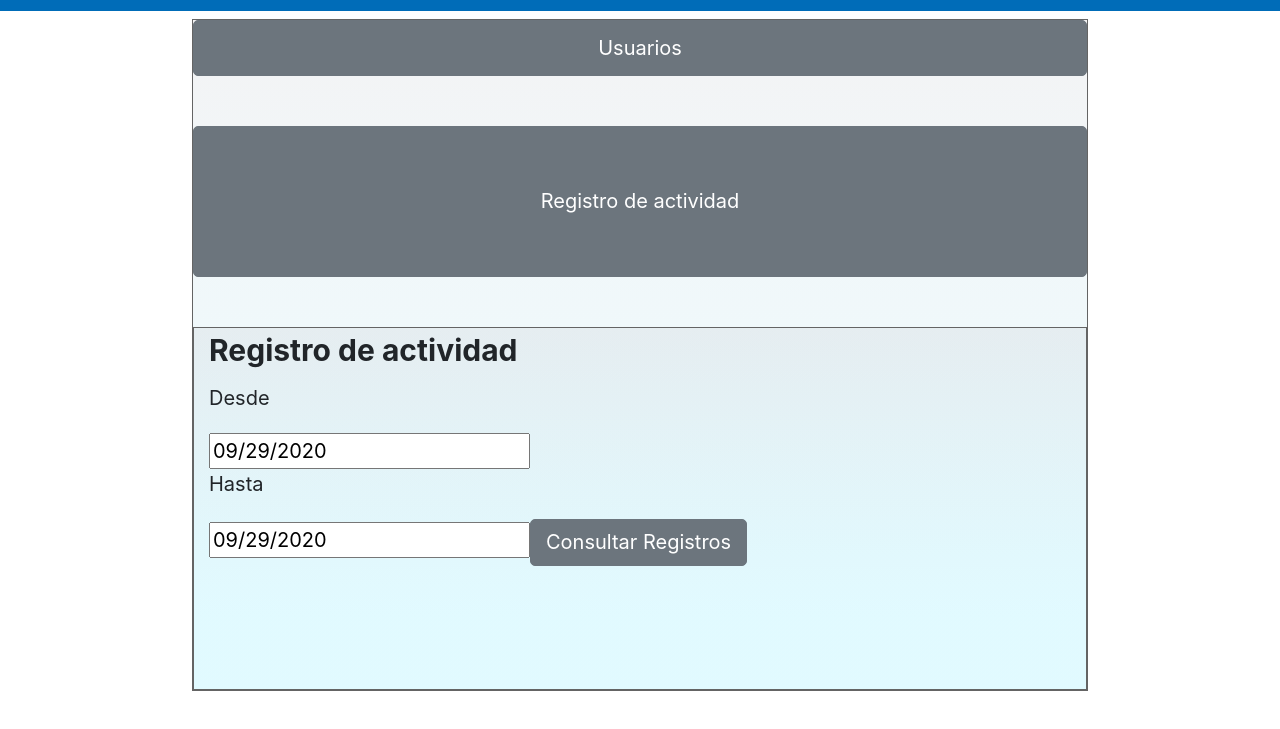
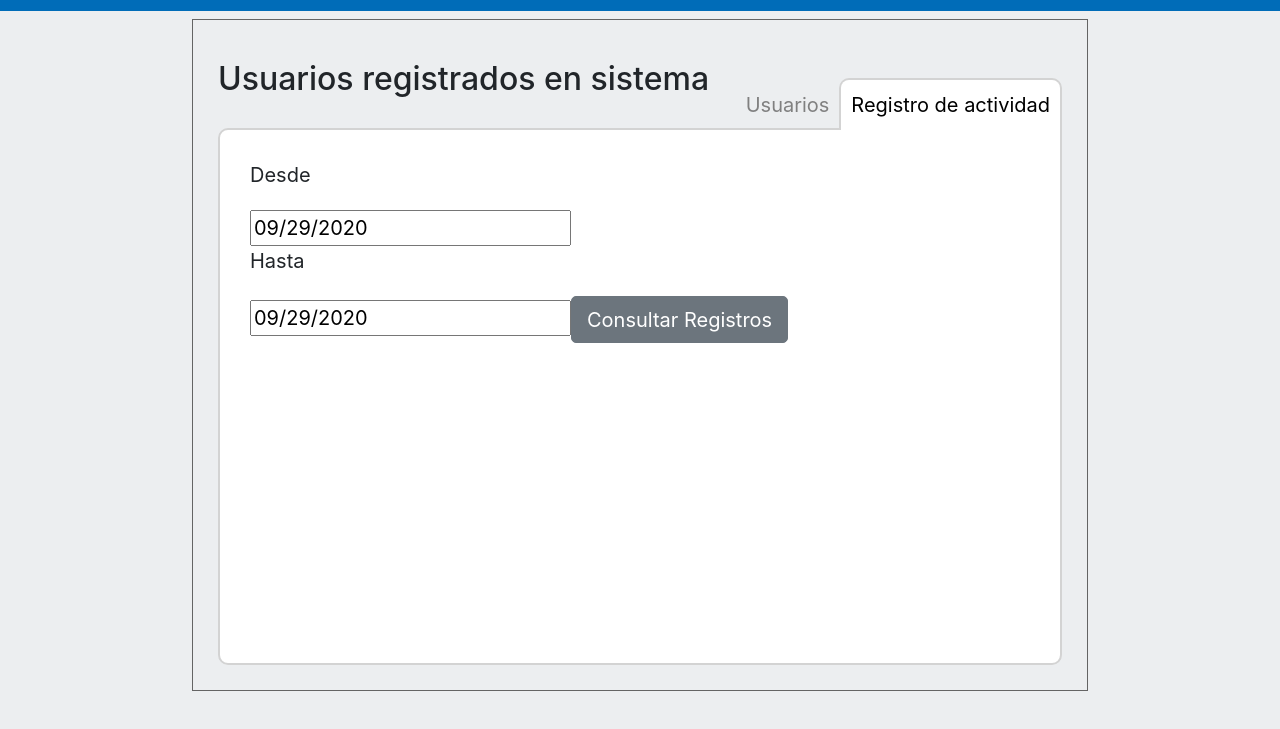
Before and after one commit to DACoT-UOCT/frontend, a React app: page /administracion in a window 1280 px wide. Shown: the part 61-790 px from the top of the page. Built offline with nearby package versions, Linux system fonts and the light colour scheme; some packages are replaced by stand-ins of ours.

Commit message:
Diseño vista administrador

```diff
--- a/src/App.css
+++ b/src/App.css
@@ -8,6 +8,10 @@
 
 * {
   box-sizing: border-box;
+}
+
+body {
+  background-color: rgb(236, 238, 240);
 }
 
 /*---------------------------------------------------*/
--- a/src/components/Administracion/Administracion.js
+++ b/src/components/Administracion/Administracion.js
@@ -1,27 +1,14 @@
 import React, { useEffect, useState } from "react";
-import { useImmerReducer } from "use-immer";
-
-import { Form, Row, Col, Button, Input, FormGroup } from "reactstrap";
-import PreviewInstalacion from "../Shared/PreviewInstalacion";
+// import { useImmerReducer } from "use-immer";
 import axios from "axios";
-
-import ButtonMaterial from "@material-ui/core/Button";
-import Link from "@material-ui/core/Link";
-import {
-  Nav,
-  NavItem,
-  Dropdown,
-  DropdownItem,
-  DropdownToggle,
-  DropdownMenu,
-  NavLink,
-} from "reactstrap";
 
 import RegistroActividad from "./RegistroActividad";
 import ListadoUsuarios from "./ListadoUsuarios";
+import styles from './Administracion.module.css';
 
 const Administracion = (props) => {
   const [vista, setVista] = useState("actividad");
+  const [titulo, setTitulo] = useState("Usuarios registrados en sistema")
   //   const [state, dispatch] = useImmerReducer(reducer, initialState);
 
   //   const {
@@ -91,16 +78,26 @@ const Administracion = (props) => {
   //   }, [isLoading]);
 
   return (
-    <div className="grid-item consulta-semaforo">
-      <Button onClick={() => setVista("usuarios")} to="/">
-        <span>Usuarios</span>
-      </Button>
+    <div className={`grid-item consulta-semaforo ${styles.admin}`}>
+      <div className={styles.selection}>
+        <h2>{titulo}</h2>
+        <div className={styles.options}>
+          <button className={vista=="usuarios"?styles.active:null} onClick={() => {
+            setVista("usuarios");
+            setTitulo("Usuarios registrados en sistema")}
+          }>
+            <span>Usuarios</span>
+          </button>
 
-      <Button onClick={() => setVista("actividad")} to="/">
-        <span>Registro de actividad</span>
-      </Button>
-
-      <div className="grid-item">
+          <button className={vista=="actividad"?styles.active:null} onClick={() => {
+            setVista("actividad");
+            setTitulo("Registro de actividad")}
+          }>
+            <span>Registro de actividad</span>
+          </button>
+        </div>
+      </div>
+      <div className={`grid-item ${styles.info} ${vista=="actividad"?styles.border:null}`}>
         {vista === "actividad" && <RegistroActividad />}
         {vista === "usuarios" && <ListadoUsuarios />}
       </div>
--- /dev/null
+++ b/src/components/Administracion/Administracion.module.css
@@ -0,0 +1,59 @@
+.admin {
+    display: flex;
+    flex-direction: column;
+    background: rgb(236, 238, 240);
+    padding: 25px;
+    padding-top: 40px;
+}
+
+.border {
+    border-radius: 10px 0px 10px 10px !important;
+}
+
+.selection {
+    display: flex;
+    justify-content: space-between;
+    align-items: flex-end;
+    margin-bottom: -50px;
+}
+
+.selection h2 {
+    font-size: 1.6rem;
+    padding-bottom: 20px;
+}
+
+.options button {
+    display: inline-block;
+    background: none;
+    border: none;
+    color: gray;
+    padding: 10px;
+    border-radius: 10px 10px 0px 0px;
+    transform: translateY(2px);
+    transition: all 0.2s;
+}
+
+.options button:focus {
+    outline: none;
+}
+
+.options button:hover {
+    color: black;
+}
+
+.active {
+    background: white !important;
+    border-left: 2px solid lightgray !important;
+    border-right: 2px solid lightgray !important;
+    border-top: 2px solid lightgray !important;
+    color: black !important;
+}
+
+.info {
+    border: none;
+    background: rgb(255, 255, 255);
+    padding: 30px;
+    flex: 1;
+    border-radius: 10px;
+    border: 2px solid lightgray;
+}
--- a/src/components/Administracion/ListadoUsuarios.js
+++ b/src/components/Administracion/ListadoUsuarios.js
@@ -119,7 +119,6 @@ const ListadoUsuarios = (props) => {
 
   return (
     <>
-      <legend className="seccion">Usuarios registrados en sistema</legend>
       <Table hover>
         <thead>
           <tr>
--- a/src/components/Administracion/RegistroActividad.js
+++ b/src/components/Administracion/RegistroActividad.js
@@ -162,7 +162,6 @@ const RegistroActividad = (props) => {
 
   return (
     <>
-      <legend className="seccion">Registro de actividad </legend>
       <p>Desde</p>
       <DatePicker
         selected={startDate}
```
Also changed, not shown: src/components/shared/Header.js (+5 -5 lines).
